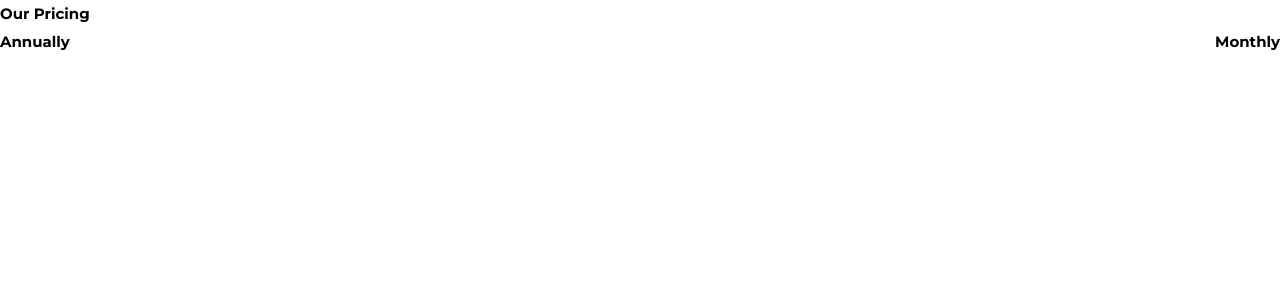
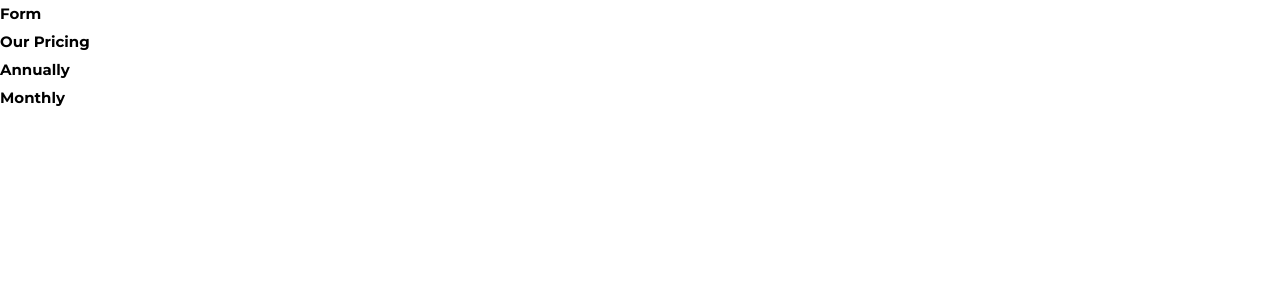
Before and after one commit to Dudeldups/FM-pricing-component-with-toggle, a React (Vite) app: page / in a window 1280 px wide. Shown: the top 300 px of the page. Built offline with nearby package versions, Linux system fonts and the light colour scheme.

Commit message:
added components

```diff
--- a/src/App.tsx
+++ b/src/App.tsx
@@ -1,13 +1,24 @@
-import { useState } from "react";
+import React, { useState } from "react";
+import Form from "./components/Form/Form";
 
 export default function App() {
-  const [isMonthly, setIsMonthly] = useState(true);
+  const [isMonthlyPayment, setIsMonthlyPayment] = useState(true);
+
+  const handleChange = (e: React.ChangeEvent<HTMLInputElement>) => {
+    const { type } = e.target;
+
+    if (type === "checkbox") {
+      setIsMonthlyPayment(oldState => !oldState);
+    }
+  };
 
   return (
     <div>
       <h1 className="sr-only">
         This is a component from a Frontend Mentor challenge
       </h1>
+
+      <Form handleChange={handleChange} />
 
       <form className="form" action="#">
         <fieldset>
@@ -16,15 +27,16 @@ export default function App() {
           </legend>
 
           <div className="toggle">
-            <label className="sr-only" htmlFor="toggleMonthly">
-              Switch to {isMonthly ? "annual" : "monthly"} payment method
+            <label className="sr-only" htmlFor="togglePaymentMethod">
+              Switch to {isMonthlyPayment ? "annual" : "monthly"} payment method
             </label>
             <input
               className="toggle__input sr-only"
               type="checkbox"
-              name="toggleMonthly"
-              id="toggleMonthly"
-              checked={isMonthly}
+              name="togglePaymentMethod"
+              id="togglePaymentMethod"
+              checked={isMonthlyPayment}
+              onChange={handleChange}
             />
             <span className="toggle__text" aria-hidden="true">
               Annually
--- a/src/components/Btn/Btn.jsx
+++ /dev/null
@@ -1,5 +0,0 @@
-import "./Btn.scss";
-
-export default function Btn() {
-  return <div></div>;
-}
--- /dev/null
+++ b/src/components/Btn/Btn.tsx
@@ -0,0 +1,6 @@
+import "./Btn.scss";
+
+type Props = {};
+export default function Btn({}: Props) {
+  return <button>I'm a button</button>;
+}
--- /dev/null
+++ b/src/components/Form/Form.scss
@@ -0,0 +1 @@
+@use "../../scss/abstracts" as *;
--- /dev/null
+++ b/src/components/Form/Form.tsx
@@ -0,0 +1,6 @@
+import "./Form.scss";
+
+type Props = {};
+export default function Form({}: Props) {
+  return <form>Form</form>;
+}
--- /dev/null
+++ b/src/components/ToggleButton/ToggleButton.scss
@@ -0,0 +1,6 @@
+@use "../../scss/abstracts" as *;
+
+.toggle {
+  display: flex;
+  justify-content: space-between;
+}
--- /dev/null
+++ b/src/components/ToggleButton/ToggleButton.tsx
@@ -0,0 +1,6 @@
+import "./ToggleButton.scss";
+
+type Props = {};
+export default function ToggleButton({}: Props) {
+  return <div>ToggleButton</div>;
+}
--- a/src/scss/base/_base.scss
+++ b/src/scss/base/_base.scss
@@ -3,14 +3,3 @@
 fieldset {
   border: none;
 }
-
-.toggle {
-  display: flex;
-  justify-content: space-between;
-
-  // &__input {
-  //   position: absolute;
-  //   scale: 0;
-  //   opacity: 0;
-  // }
-}
```
Also changed, not shown: 1 other file (tests, documents, lock files or other folders).
